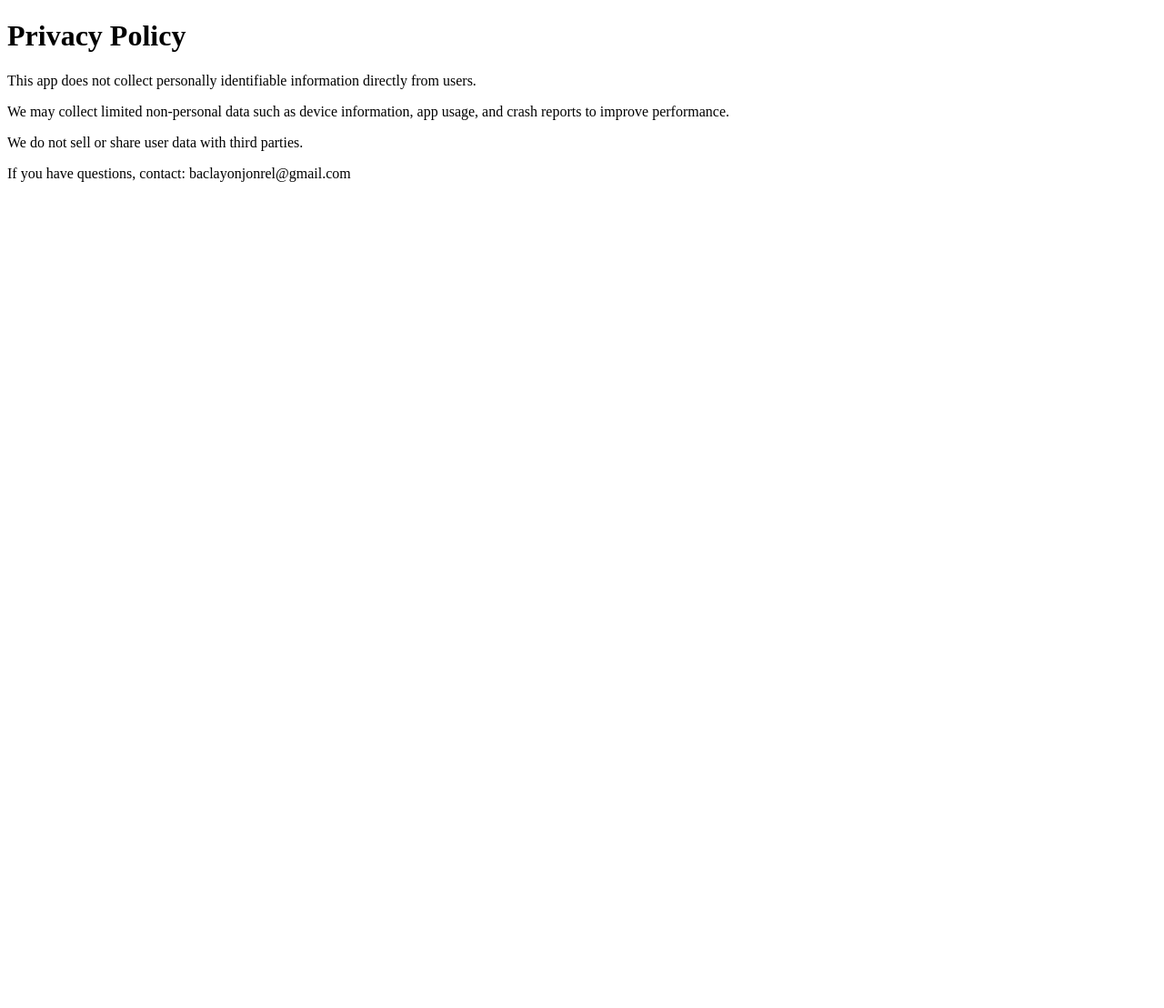
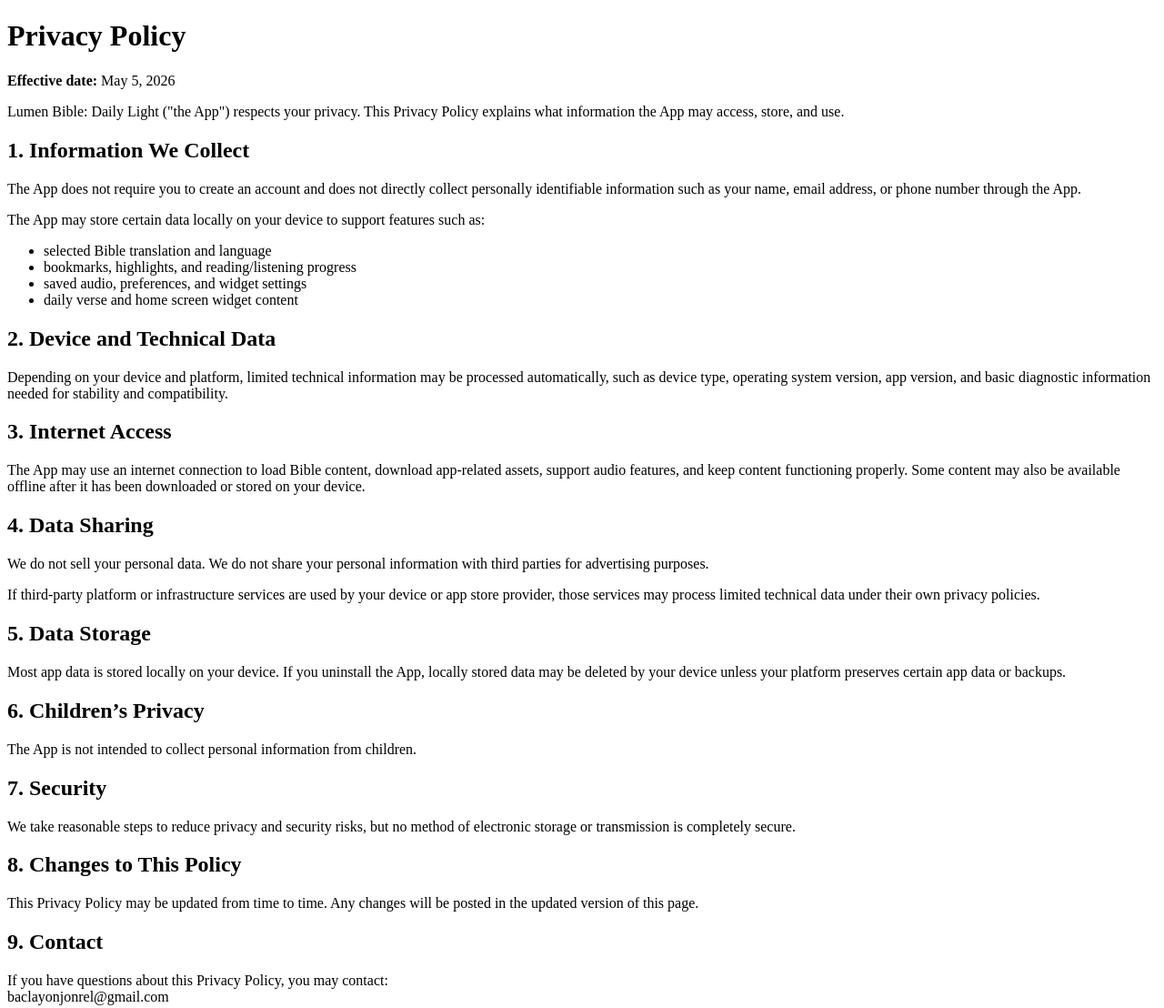
Before and after one commit to baclayonjonrel/privacy-policy, a plain HTML site: page index.html in a window 1280 px wide. Shown: the whole page at 91% size. Before the commit the page ends 800 px from the top, so only its background shows below. Drawn offline with Linux system fonts and the light colour scheme.

Commit message:
Revise privacy policy content and structure
Updated privacy policy details, including effective date and information on data collection, storage, and security.

```diff
--- a/index.html
+++ b/index.html
@@ -1,17 +1,90 @@
 <!DOCTYPE html>
-<html>
+<html lang="en">
 <head>
-  <title>Privacy Policy</title>
+  <meta charset="UTF-8" />
+  <meta name="viewport" content="width=device-width, initial-scale=1.0" />
+  <title>Privacy Policy - Lumen Bible: Daily Light</title>
 </head>
 <body>
   <h1>Privacy Policy</h1>
 
-  <p>This app does not collect personally identifiable information directly from users.</p>
+  <p><strong>Effective date:</strong> May 5, 2026</p>
 
-  <p>We may collect limited non-personal data such as device information, app usage, and crash reports to improve performance.</p>
+  <p>
+    Lumen Bible: Daily Light ("the App") respects your privacy. This Privacy Policy
+    explains what information the App may access, store, and use.
+  </p>
 
-  <p>We do not sell or share user data with third parties.</p>
+  <h2>1. Information We Collect</h2>
+  <p>
+    The App does not require you to create an account and does not directly collect
+    personally identifiable information such as your name, email address, or phone number
+    through the App.
+  </p>
 
-  <p>If you have questions, contact: baclayonjonrel@gmail.com</p>
+  <p>
+    The App may store certain data locally on your device to support features such as:
+  </p>
+  <ul>
+    <li>selected Bible translation and language</li>
+    <li>bookmarks, highlights, and reading/listening progress</li>
+    <li>saved audio, preferences, and widget settings</li>
+    <li>daily verse and home screen widget content</li>
+  </ul>
+
+  <h2>2. Device and Technical Data</h2>
+  <p>
+    Depending on your device and platform, limited technical information may be processed
+    automatically, such as device type, operating system version, app version, and basic
+    diagnostic information needed for stability and compatibility.
+  </p>
+
+  <h2>3. Internet Access</h2>
+  <p>
+    The App may use an internet connection to load Bible content, download app-related assets,
+    support audio features, and keep content functioning properly. Some content may also be
+    available offline after it has been downloaded or stored on your device.
+  </p>
+
+  <h2>4. Data Sharing</h2>
+  <p>
+    We do not sell your personal data. We do not share your personal information with third
+    parties for advertising purposes.
+  </p>
+
+  <p>
+    If third-party platform or infrastructure services are used by your device or app store
+    provider, those services may process limited technical data under their own privacy policies.
+  </p>
+
+  <h2>5. Data Storage</h2>
+  <p>
+    Most app data is stored locally on your device. If you uninstall the App, locally stored
+    data may be deleted by your device unless your platform preserves certain app data or backups.
+  </p>
+
+  <h2>6. Children’s Privacy</h2>
+  <p>
+    The App is not intended to collect personal information from children.
+  </p>
+
+  <h2>7. Security</h2>
+  <p>
+    We take reasonable steps to reduce privacy and security risks, but no method of electronic
+    storage or transmission is completely secure.
+  </p>
+
+  <h2>8. Changes to This Policy</h2>
+  <p>
+    This Privacy Policy may be updated from time to time. Any changes will be posted in the
+    updated version of this page.
+  </p>
+
+  <h2>9. Contact</h2>
+  <p>
+    If you have questions about this Privacy Policy, you may contact:
+    <br />
+    baclayonjonrel@gmail.com
+  </p>
 </body>
 </html>
```
